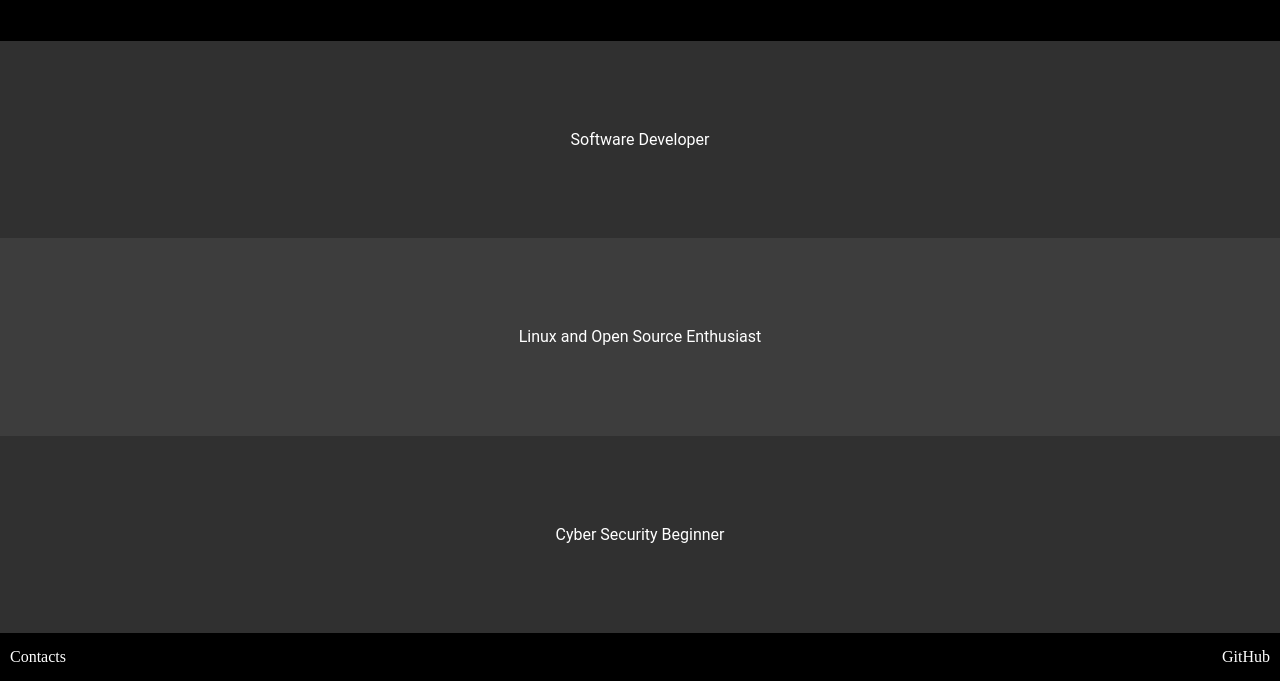
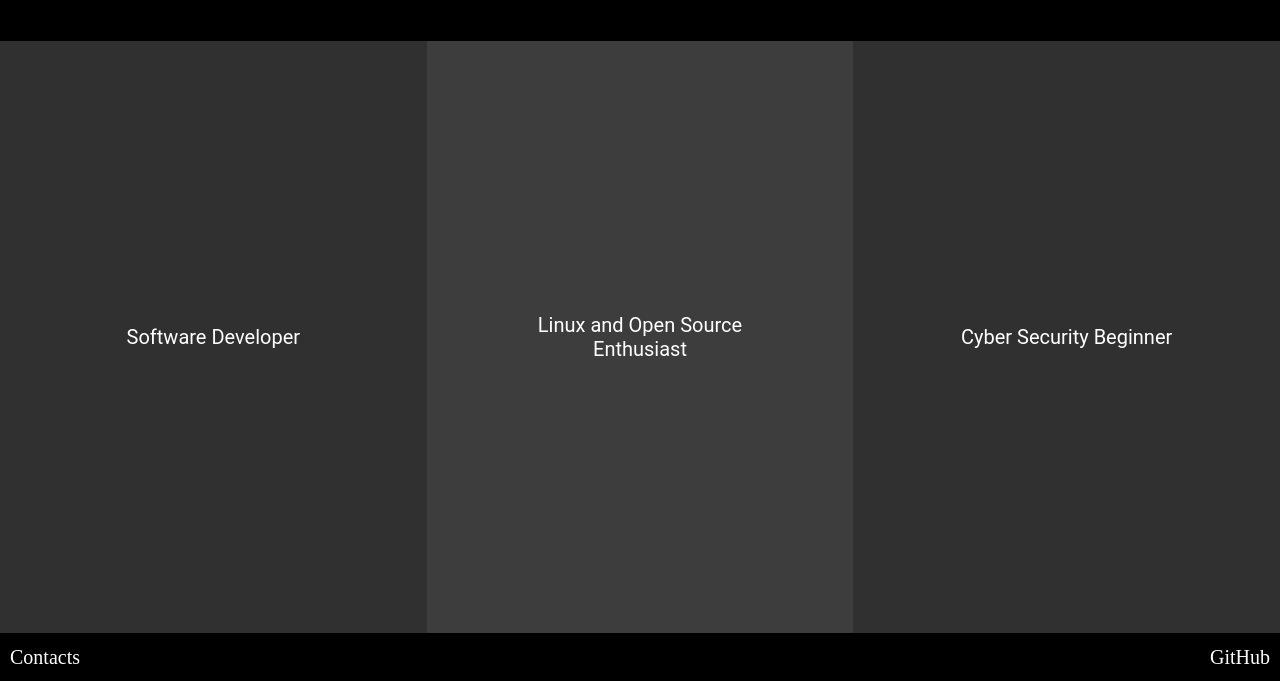
Before and after one commit to WolfenCLI/wolfencli.github.io, a plain HTML site: page index.html in a window 1280 px wide. Shown: the part 119-800 px from the top of the page. Drawn offline with Linux system fonts and the light colour scheme.

Commit message:
adaptive

```diff
--- a/style.css
+++ b/style.css
@@ -32,6 +32,7 @@ body {
 
 .typewriter h1 {
     color: #fff;
+    font-size: 2em;
     font-family: monospace;
     overflow: hidden;
     /* Ensures the content is not revealed until the animation */
@@ -75,6 +76,7 @@ body {
 .content {
     /* 20% Hero + 6% footer */
     height: 74%;
+    width: 100%;
     background-color: #303030;
 }
 
@@ -185,3 +187,28 @@ body {
     text-decoration: none;
     color: white;
 }
+
+@media only screen and (min-width: 800px) {
+    .content {
+        display: inline-flex;
+    }
+
+    .content .container {
+        width: calc(100% / 3);
+        height: 100%;
+    }
+
+    .container p {
+        max-width: 70%;
+    }
+
+    .container span {
+        max-width: 70%;
+    }
+}
+
+@media only screen and (min-width: 1245px) {
+    * {
+        font-size: 20px;
+    }
+}
```
